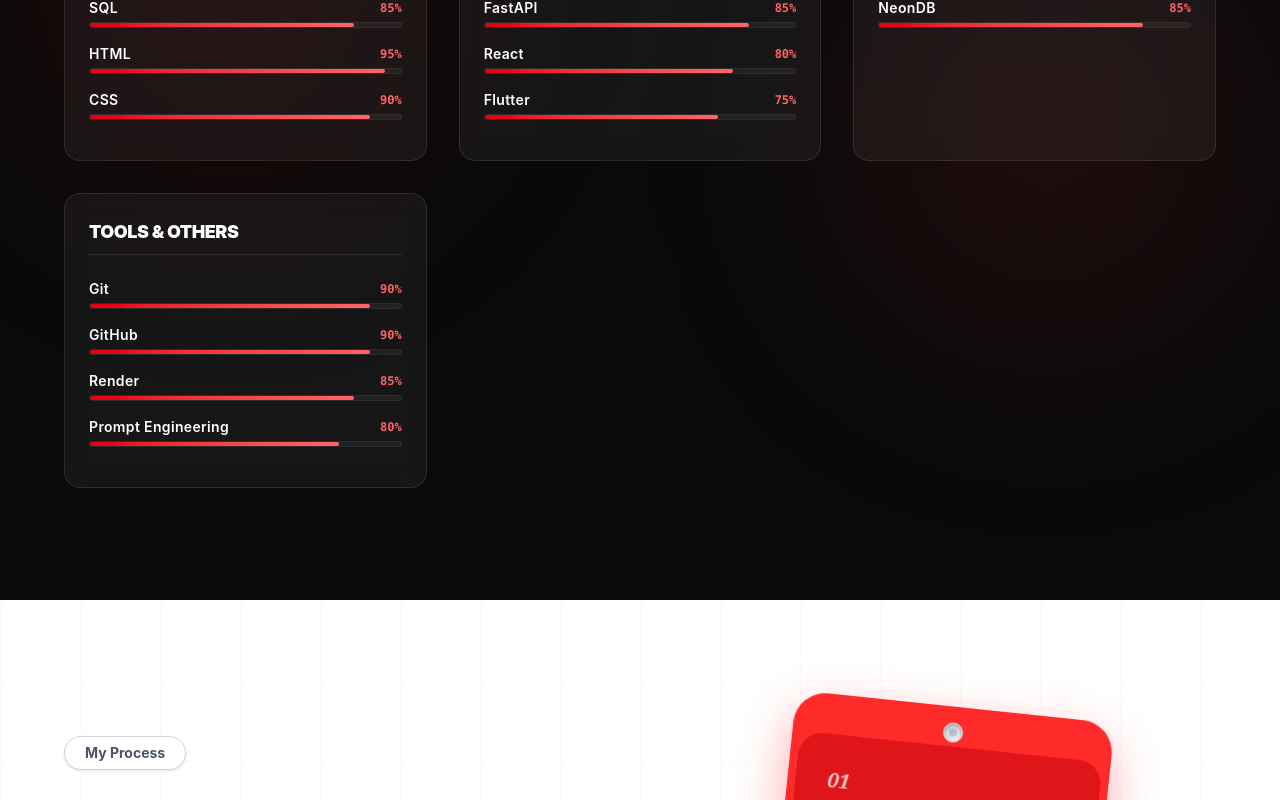
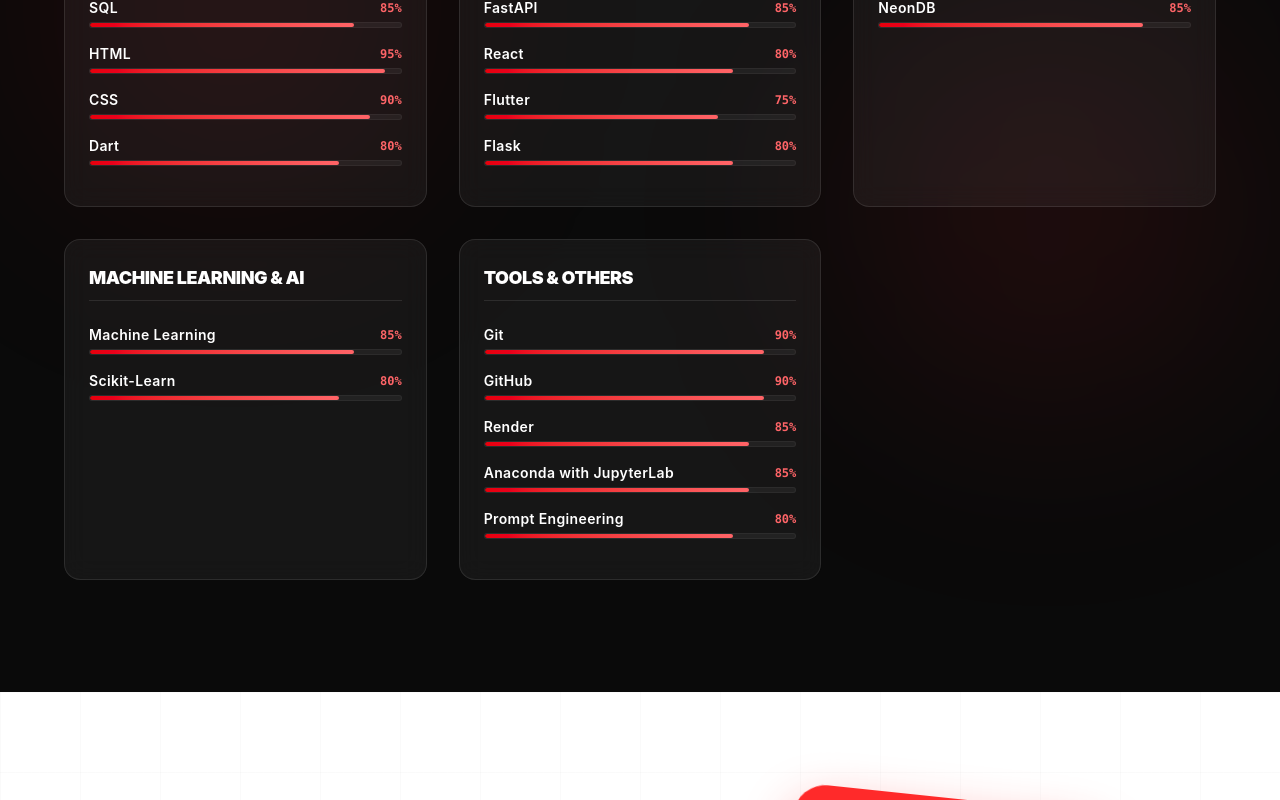
Before and after one commit to PashamDhanushReddy/E-Portfolio, a React (Vite) app: page / in a window 1280 px wide. Shown: the part 1880-2680 px from the top of the page. Built offline with nearby package versions, Linux system fonts and the light colour scheme; no server answers.

Commit message:
skills updated

```diff
--- a/src/data/portfolioData.js
+++ b/src/data/portfolioData.js
@@ -78,7 +78,8 @@ export const technicalSkills = {
         { name: "Python", level: 90 },
         { name: "SQL", level: 85 },
         { name: "HTML", level: 95 },
-        { name: "CSS", level: 90 }
+        { name: "CSS", level: 90 },
+        { name: "Dart", level: 80 }
       ]
     },
     {
@@ -87,7 +88,8 @@ export const technicalSkills = {
         { name: "Django", level: 90 },
         { name: "FastAPI", level: 85 },
         { name: "React", level: 80 },
-        { name: "Flutter", level: 75 }
+        { name: "Flutter", level: 75 },
+        { name: "Flask", level: 80 }
       ]
     },
     {
@@ -98,11 +100,19 @@ export const technicalSkills = {
       ]
     },
     {
+      title: "Machine Learning & AI",
+      skills: [
+        { name: "Machine Learning", level: 85 },
+        { name: "Scikit-Learn", level: 80 }
+      ]
+    },
+    {
       title: "Tools & Others",
       skills: [
         { name: "Git", level: 90 },
         { name: "GitHub", level: 90 },
         { name: "Render", level: 85 },
+        { name: "Anaconda with JupyterLab", level: 85 },
         { name: "Prompt Engineering", level: 80 }
       ]
     }
```
